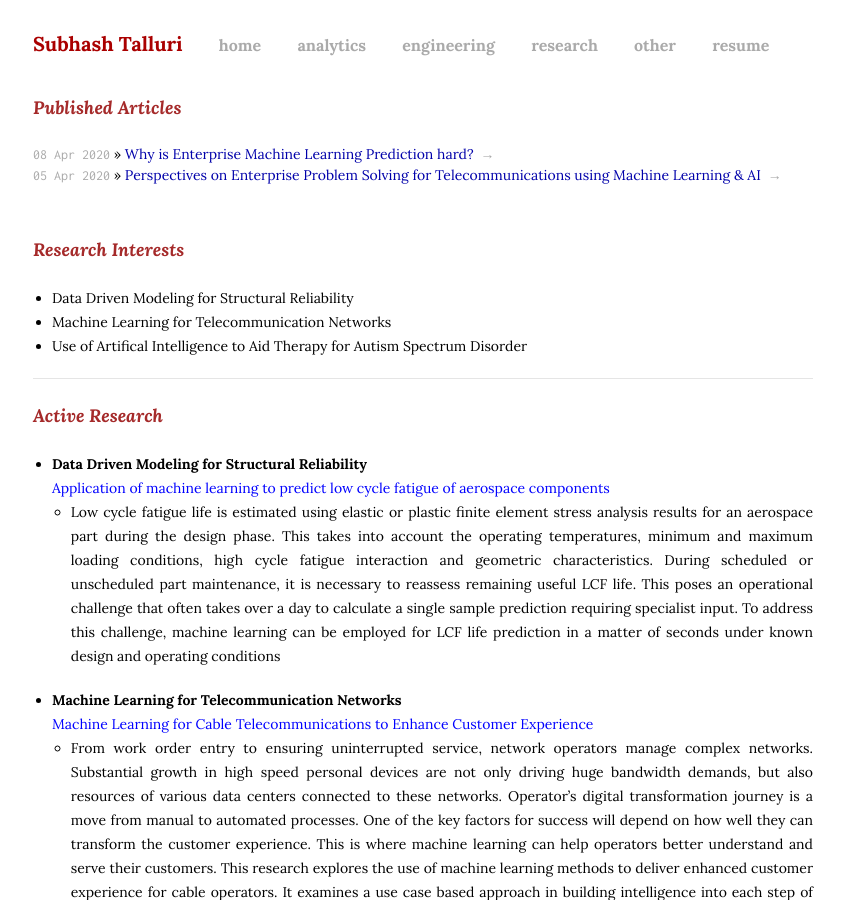
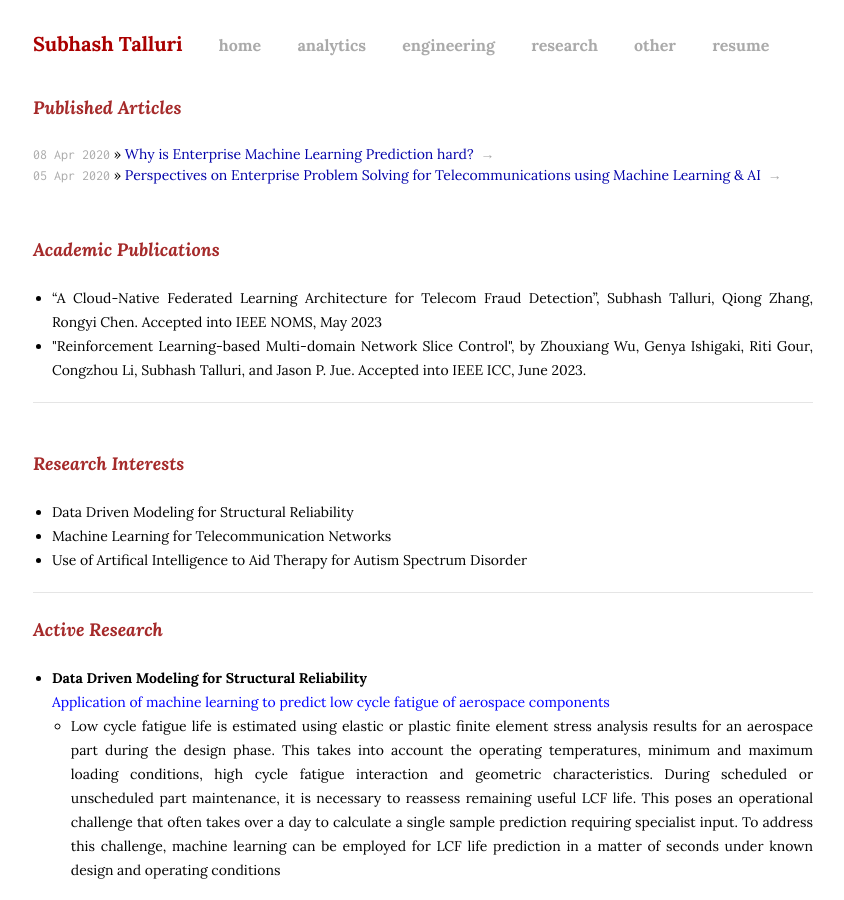
Before and after one commit to subhashtalluri/subhashtalluri.github.io, a Jekyll site: the page built from blog.html, in a window 1280 px wide and 900 px high. Shown: the whole window, without its empty margins (87-931 px from the left). Built offline with Jekyll 4.4.1, drawn with Linux system fonts in a browser that asks for light colours.

Commit message:
update research publications

```diff
--- a/blog.html
+++ b/blog.html
@@ -19,6 +19,21 @@ title: Subhash Talluri | Research
     <li><span>{{ post.date | date_to_string }}</span> &raquo; <a href="{% if post.link %}{{ post.link }}{% else %}{{ post.url }}{% endif %}">{{ post.title }}</a>{% if post.link %}<span class="link-arrow"> &rarr;</span>{% endif %}</a></li>
   {% endfor %}
 </ul>
+<br>
+
+<h3><i><b><span style="color:brown"><font size="4">Academic Publications</font></span></b></i></h3>
+<br>
+<ul>
+
+    <li> “A Cloud-Native Federated Learning Architecture for Telecom Fraud Detection”, Subhash Talluri, Qiong Zhang, Rongyi Chen.
+          Accepted into IEEE NOMS, May 2023  </li>
+    <li> "Reinforcement Learning-based Multi-domain Network Slice Control", by Zhouxiang Wu, Genya Ishigaki, Riti Gour, Congzhou
+          Li, Subhash Talluri, and Jason P. Jue. Accepted into IEEE ICC, June 2023.</li>
+
+
+</ul>
+<hr><br>
+
 <br>
 
 <h3><i><b><span style="color:brown"><font size="4">Research Interests</font></span></b></i></h3>
```
